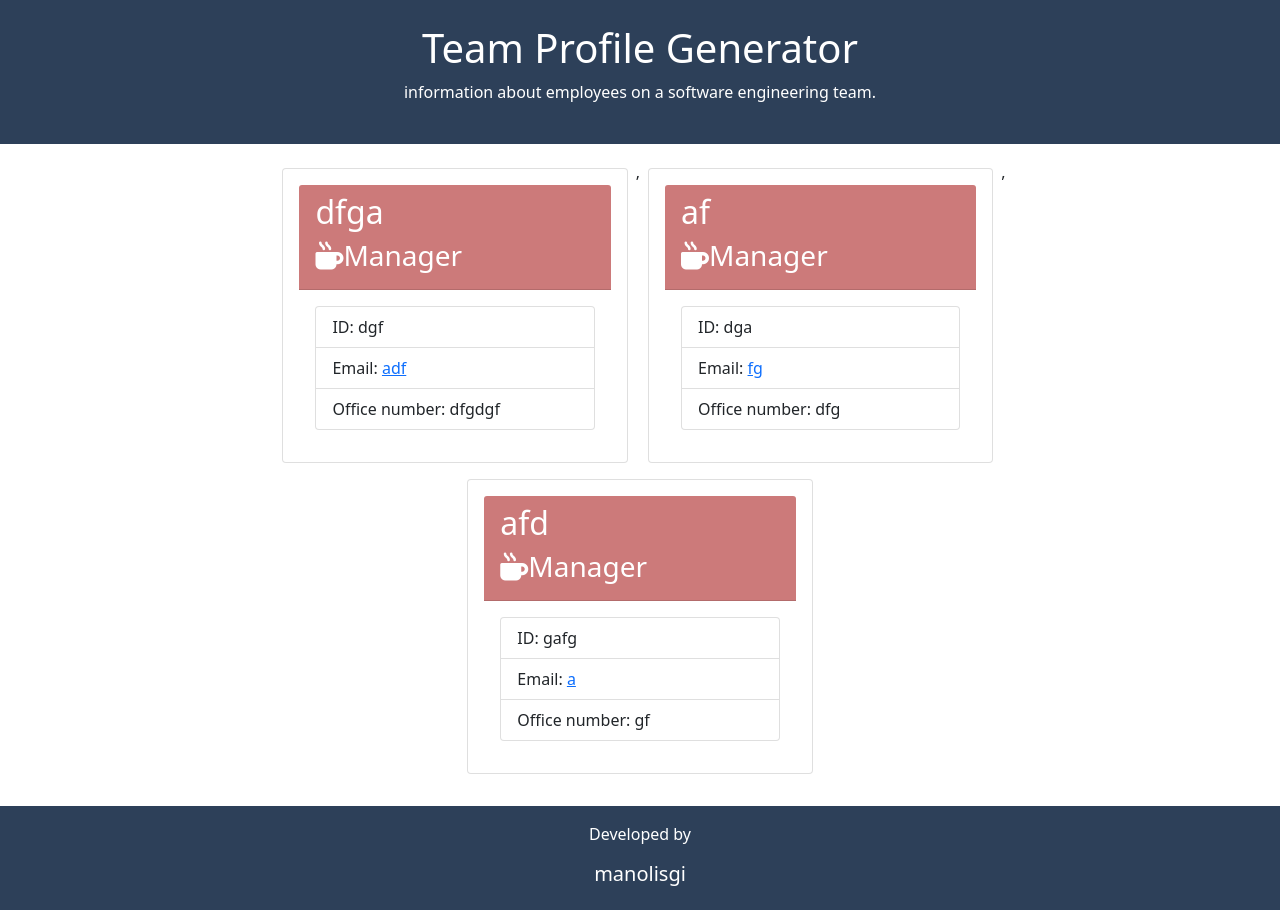
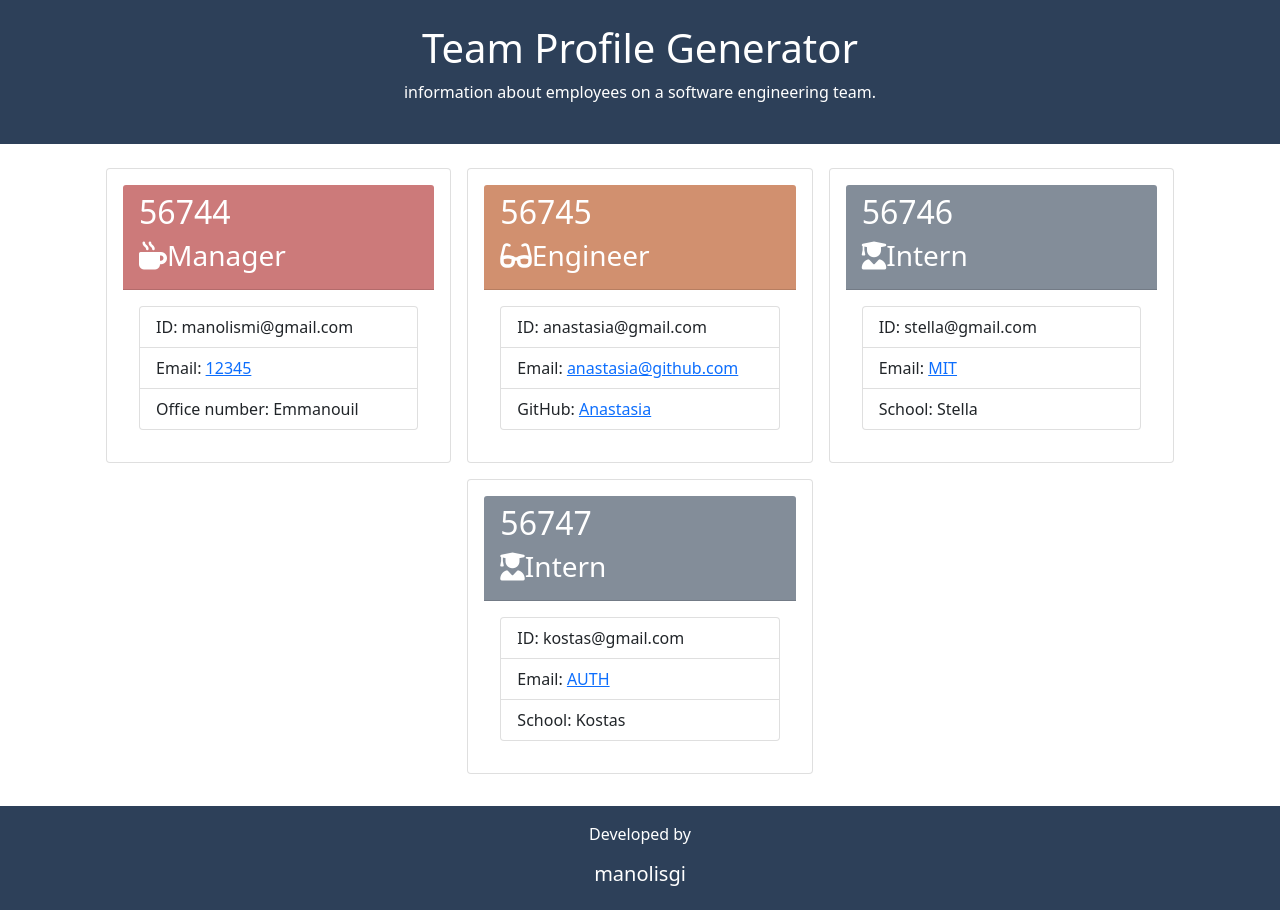
Before and after one commit to manolisgi/Team-Profile-Generator, a website: page starter/output/team.html in a window 1280 px wide. Drawn offline with nearby package versions, Linux system fonts and the light colour scheme.

```diff
--- a/starter/output/team.html
+++ b/starter/output/team.html
@@ -52,42 +52,58 @@
               <div class="mainCard">
       <div class="card employee-card p-3 m-2">
         <div class="card-header mColor text-white">
-          <h2 class="card-title">dfga</h2>
+          <h2 class="card-title">56744</h2>
           <h3 class="card-title"><i class="fas fa-mug-hot mr-2"></i>Manager</h3>
         </div>
         <div class="card-body">
           <ul class="list-group">
-            <li class="list-group-item">ID: dgf</li>
-            <li class="list-group-item">Email: <a href="mailto:adf">adf</a></li>
-            <li class="list-group-item">Office number: dfgdgf</li>
+            <li class="list-group-item">ID: manolismi@gmail.com</li>
+            <li class="list-group-item">Email: <a href="mailto:12345">12345</a></li>
+            <li class="list-group-item">Office number: Emmanouil</li>
           </ul>
         </div>
       </div>
-    </div>,<div class="mainCard">
+    </div><div class="mainCard">
       <div class="card employee-card p-3 m-2">
-        <div class="card-header mColor text-white">
-          <h2 class="card-title">af</h2>
-          <h3 class="card-title"><i class="fas fa-mug-hot mr-2"></i>Manager</h3>
+        <div class="card-header eColor text-white">
+          <h2 class="card-title">56745</h2>
+          <h3 class="card-title"><i class="fas fa-glasses mr-2"></i>Engineer</h3>
         </div>
         <div class="card-body">
           <ul class="list-group">
-            <li class="list-group-item">ID: dga</li>
-            <li class="list-group-item">Email: <a href="mailto:fg">fg</a></li>
-            <li class="list-group-item">Office number: dfg</li>
+            <li class="list-group-item">ID: anastasia@gmail.com</li>
+            <li class="list-group-item">Email: <a href="mailto:anastasia@github.com">anastasia@github.com</a>
+            </li>
+            <li class="list-group-item">GitHub: <a href="https://github.com/Anastasia" target="_blank"
+                rel="noopener noreferrer">Anastasia</a></li>
           </ul>
         </div>
       </div>
-    </div>,<div class="mainCard">
+    </div><div class="mainCard">
       <div class="card employee-card p-3 m-2">
-        <div class="card-header mColor text-white">
-          <h2 class="card-title">afd</h2>
-          <h3 class="card-title"><i class="fas fa-mug-hot mr-2"></i>Manager</h3>
+        <div class="card-header iColor text-white">
+          <h2 class="card-title">56746</h2>
+          <h3 class="card-title"><i class="fas fa-user-graduate mr-2"></i>Intern</h3>
         </div>
         <div class="card-body">
           <ul class="list-group">
-            <li class="list-group-item">ID: gafg</li>
-            <li class="list-group-item">Email: <a href="mailto:a">a</a></li>
-            <li class="list-group-item">Office number: gf</li>
+            <li class="list-group-item">ID: stella@gmail.com</li>
+            <li class="list-group-item">Email: <a href="mailto:MIT">MIT</a></li>
+            <li class="list-group-item">School: Stella</li>
+          </ul>
+        </div>
+      </div>
+    </div><div class="mainCard">
+      <div class="card employee-card p-3 m-2">
+        <div class="card-header iColor text-white">
+          <h2 class="card-title">56747</h2>
+          <h3 class="card-title"><i class="fas fa-user-graduate mr-2"></i>Intern</h3>
+        </div>
+        <div class="card-body">
+          <ul class="list-group">
+            <li class="list-group-item">ID: kostas@gmail.com</li>
+            <li class="list-group-item">Email: <a href="mailto:AUTH">AUTH</a></li>
+            <li class="list-group-item">School: Kostas</li>
           </ul>
         </div>
       </div>
```
Also changed, not shown: starter/images/Team Profile Generator.png (added).
